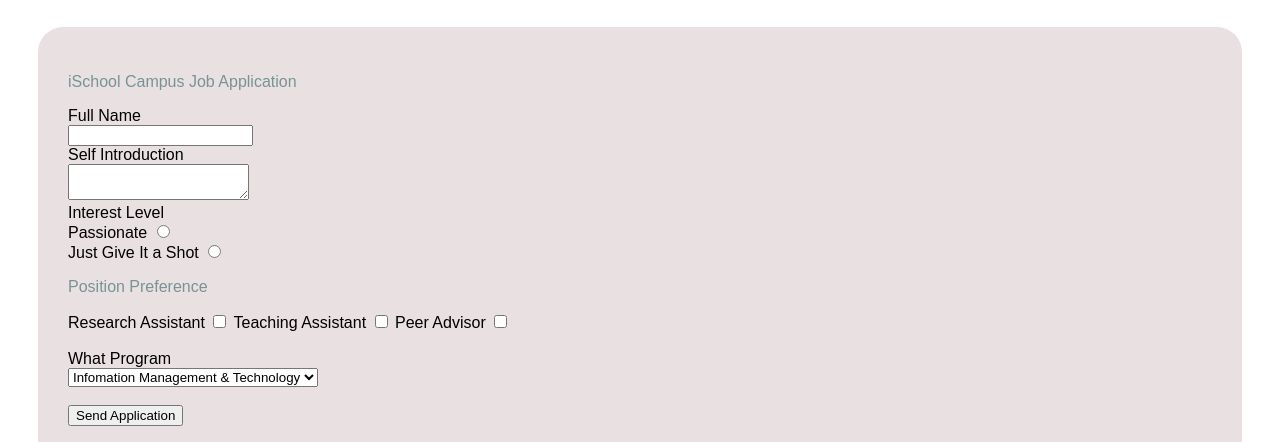
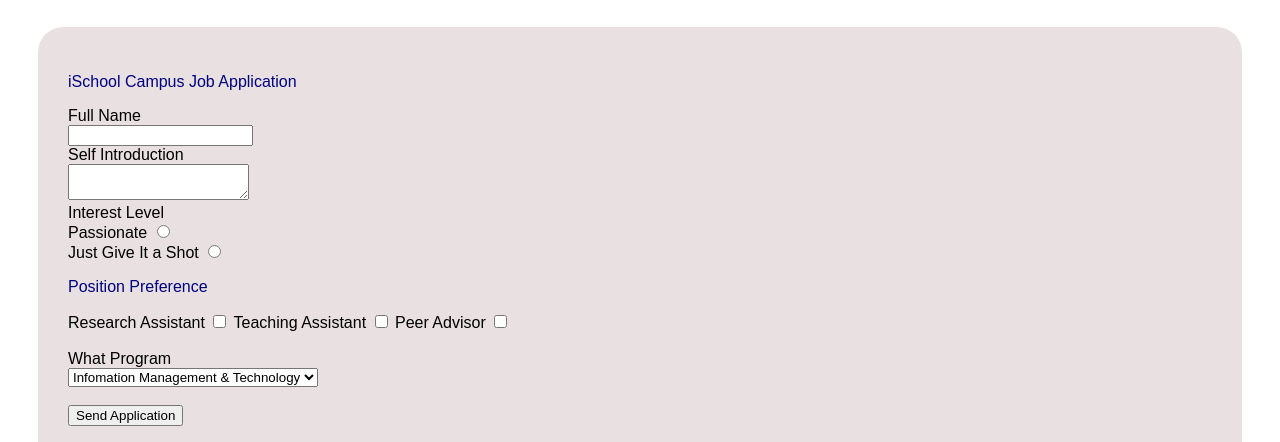
Before and after one commit to EssieYin/ist263, a plain HTML site: page lab11/contact.html in a window 1280 px wide. Shown: the part 358-800 px from the top of the page. Drawn offline with Linux system fonts and the light colour scheme.

Commit message:
Update styles.css

```diff
--- a/lab11/styles.css
+++ b/lab11/styles.css
@@ -125,6 +125,7 @@ body {
 .map {float: right;}
 
 .address2 a {color: purple;}
+.form p {color: navy;}
 
 #skip{ /* #sign means looking for tag with id or skip */
     position: absolute;
```
